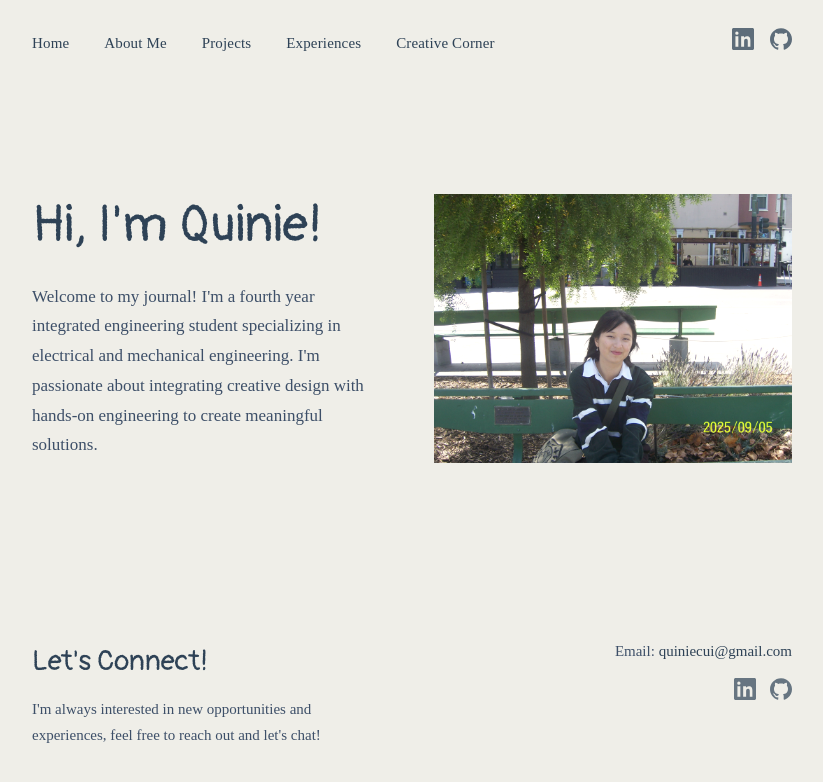
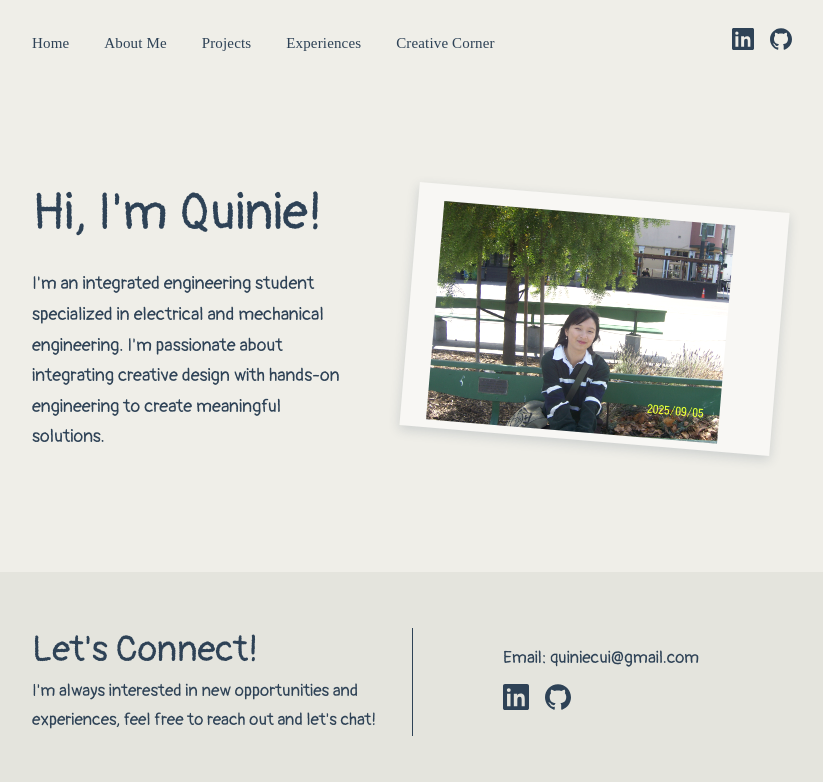
Before and after one commit to qcui68/portfolio, a plain HTML site: page index.html in a window 1280 px wide. Shown: the whole page, without its empty margins (228-1051 px from the left). Drawn offline with Linux system fonts and the light colour scheme; a web font is replaced by a local one.

Commit message:
Restyle home page: framed tilted photo, navy text and icons, tinted footer band

```diff
--- a/index.html
+++ b/index.html
@@ -73,11 +73,10 @@
 
     nav .nav-icons a {
       color: var(--navy);
-      opacity: 0.75;
       transition: opacity 0.2s;
     }
 
-    nav .nav-icons a:hover { opacity: 1; }
+    nav .nav-icons a:hover { opacity: 0.6; }
 
     nav .nav-icons svg { width: 22px; height: 22px; }
 
@@ -94,7 +93,7 @@
       gap: 60px;
     }
 
-    .hero-text { max-width: 520px; }
+    .hero-text { flex: 1; max-width: 440px; }
 
     .hero-text h1 {
       font-family: 'Pangolin', cursive;
@@ -107,18 +106,31 @@
     }
 
     .hero-text p {
-      font-size: 17px;
-      color: var(--navy-soft);
-      max-width: 460px;
-      line-height: 1.75;
+      font-family: 'Pangolin', cursive;
+      font-size: 18px;
+      font-weight: 400;
+      color: var(--navy);
+      line-height: 1.7;
     }
 
     .hero-photo {
       flex-shrink: 0;
+      margin-right: 12px;
     }
 
-    .hero-photo img {
-      width: clamp(260px, 28vw, 380px);
+    /* Photo in a white frame, tilted slightly */
+    .polaroid {
+      --frame-w: clamp(280px, 29vw, 420px);
+      width: var(--frame-w);
+      padding: calc(var(--frame-w) * 0.046) calc(var(--frame-w) * 0.144)
+               calc(var(--frame-w) * 0.023) calc(var(--frame-w) * 0.071);
+      background-color: #f8f7f4;
+      box-shadow: 0 4px 12px rgba(46, 66, 86, 0.18);
+      transform: rotate(4.8deg);
+    }
+
+    .polaroid img {
+      width: 100%;
       height: auto;
       display: block;
       /* slight vintage feel — matches the photo's own aesthetic */
@@ -126,49 +138,54 @@
     }
 
     /* ── Footer / Let's Connect ─────────────────────── */
+    /* Full-width tinted band; content stays aligned with the header */
     footer {
       width: 100%;
-      max-width: 1600px;
-      margin: 0 auto;
-      padding: 48px 260px 52px;
-      display: flex;
-      justify-content: space-between;
-      align-items: flex-start;
-      gap: 60px;
+      background-color: #e4e4dd;
+      padding: 56px max(260px, calc(50% - 540px)) 64px;
+      display: grid;
+      grid-template-columns: 1fr 1fr;
+      align-items: stretch;
     }
 
     .footer-left h2 {
       font-family: 'Pangolin', cursive;
-      font-size: 28px;
+      font-size: 36px;
       font-weight: 400;
       font-style: normal;
       color: var(--navy);
-      margin-bottom: 12px;
+      line-height: 1.2;
+      margin-bottom: 6px;
     }
 
     .footer-left p {
-      font-size: 15px;
-      color: var(--navy-soft);
-      max-width: 340px;
+      font-family: 'Pangolin', cursive;
+      font-size: 17px;
+      color: var(--navy);
+      max-width: 430px;
       line-height: 1.7;
     }
 
+    /* Thin vertical line between the two halves */
     .footer-right {
       display: flex;
       flex-direction: column;
-      align-items: flex-end;
-      gap: 14px;
+      align-items: flex-start;
+      justify-content: center;
+      gap: 12px;
+      border-left: 1px solid var(--navy);
+      padding: 16px 0 18px 90px;
     }
 
     .footer-right .email {
-      font-size: 15px;
-      color: var(--navy-soft);
+      font-family: 'Pangolin', cursive;
+      font-size: 17px;
+      color: var(--navy);
     }
 
     .footer-right .email a {
-      color: var(--navy);
+      color: inherit;
       text-decoration: none;
-      font-weight: 500;
       transition: opacity 0.2s;
     }
 
@@ -176,19 +193,18 @@
 
     .footer-icons {
       display: flex;
-      gap: 14px;
+      gap: 16px;
       align-items: center;
     }
 
     .footer-icons a {
       color: var(--navy);
-      opacity: 0.7;
       transition: opacity 0.2s;
     }
 
-    .footer-icons a:hover { opacity: 1; }
+    .footer-icons a:hover { opacity: 0.6; }
 
-    .footer-icons svg { width: 22px; height: 22px; }
+    .footer-icons svg { width: 26px; height: 26px; }
 
     /* ── Responsive ─────────────────────────────────── */
     @media (max-width: 768px) {
@@ -201,14 +217,22 @@
         padding: 36px 24px 60px;
       }
 
-      .hero-photo img { width: 100%; max-width: 360px; }
+      .hero-text { max-width: none; }
+      .hero-photo { margin: 0 0 12px; }
+      .polaroid { --frame-w: min(100%, 340px); width: var(--frame-w); }
 
       footer {
-        flex-direction: column;
+        grid-template-columns: 1fr;
+        gap: 28px;
         padding: 40px 24px 44px;
       }
 
-      .footer-right { align-items: flex-start; }
+      .footer-right {
+        border-left: none;
+        border-top: 1px solid var(--navy);
+        padding: 24px 0 0;
+        justify-content: flex-start;
+      }
     }
   </style>
 </head>
@@ -245,15 +269,16 @@
     <div class="hero-text">
       <h1>Hi, I'm Quinie!</h1>
       <p>
-        Welcome to my journal! I'm a fourth year integrated engineering student
-        specializing in electrical and mechanical engineering. I'm passionate about
-        integrating creative design with hands-on engineering to create meaningful solutions.
+        I'm an integrated engineering student specialized in electrical and mechanical
+        engineering. I'm passionate about integrating creative design with hands-on
+        engineering to create meaningful solutions.
       </p>
     </div>
 
     <div class="hero-photo">
-      <!-- Replace src with the path to your actual photo -->
-      <img src="photos/homepage.JPG" alt="Quinie sitting on a bench outdoors" />
+      <figure class="polaroid">
+        <img src="photos/homepage.JPG" alt="Quinie sitting on a bench outdoors" />
+      </figure>
     </div>
   </section>
 
@@ -268,7 +293,7 @@
       <p class="email">Email: <a href="mailto:quiniecui@gmail.com">quiniecui@gmail.com</a></p>
       <div class="footer-icons">
         <!-- LinkedIn -->
-        <a href="https://linkedin.com/in/YOUR-LINKEDIN" target="_blank" rel="noopener" aria-label="LinkedIn">
+        <a href="https://www.linkedin.com/in/quiniecui/" target="_blank" rel="noopener" aria-label="LinkedIn">
           <svg viewBox="0 0 24 24" fill="currentColor" xmlns="http://www.w3.org/2000/svg">
             <path d="M20.447 20.452H17.21v-5.569c0-1.327-.024-3.037-1.851-3.037-1.853 0-2.136 1.445-2.136 2.939v5.667H9.988V9h3.104v1.561h.044c.432-.82 1.487-1.684 3.059-1.684 3.27 0 3.873 2.152 3.873 4.95v6.625zM5.337 7.433a1.8 1.8 0 1 1 0-3.6 1.8 1.8 0 0 1 0 3.6zm1.604 13.019H3.733V9h3.208v11.452zM22.225 0H1.771C.792 0 0 .774 0 1.729v20.542C0 23.227.792 24 1.771 24h20.451C23.2 24 24 23.227 24 22.271V1.729C24 .774 23.2 0 22.222 0h.003z"/>
           </svg>
```
